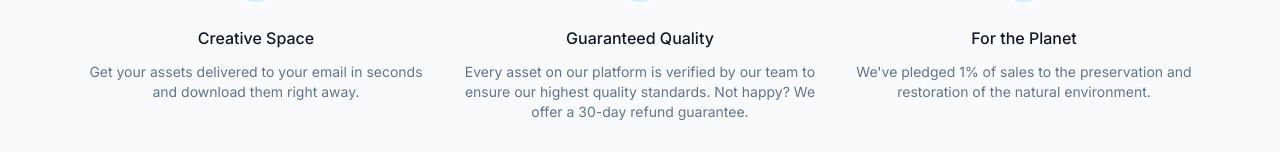
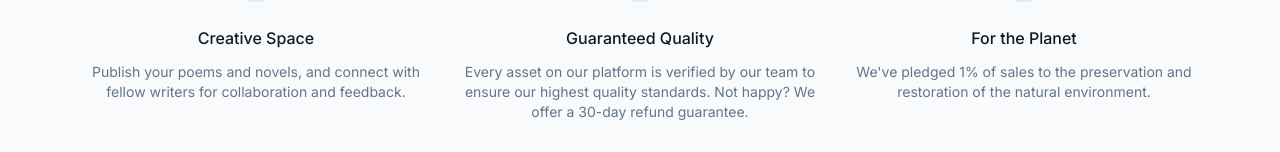
Before and after one commit to suicideSheep2/deploy2-, a Next.js app: page / in a window 1280 px wide. Shown: the part 631-783 px from the top of the page. Built offline with nearby package versions, Linux system fonts and the light colour scheme.

Commit message:
modify*2

```diff
--- a/src/app/page.tsx
+++ b/src/app/page.tsx
@@ -19,7 +19,7 @@ const perks = [
     Icon: ArrowDownToLine,
 
     description:
-      'Get your assets delivered to your email in seconds and download them right away.',
+      'Publish your poems and novels, and connect with fellow writers for collaboration and feedback.',
   },
   {
     // authorized posts
```
